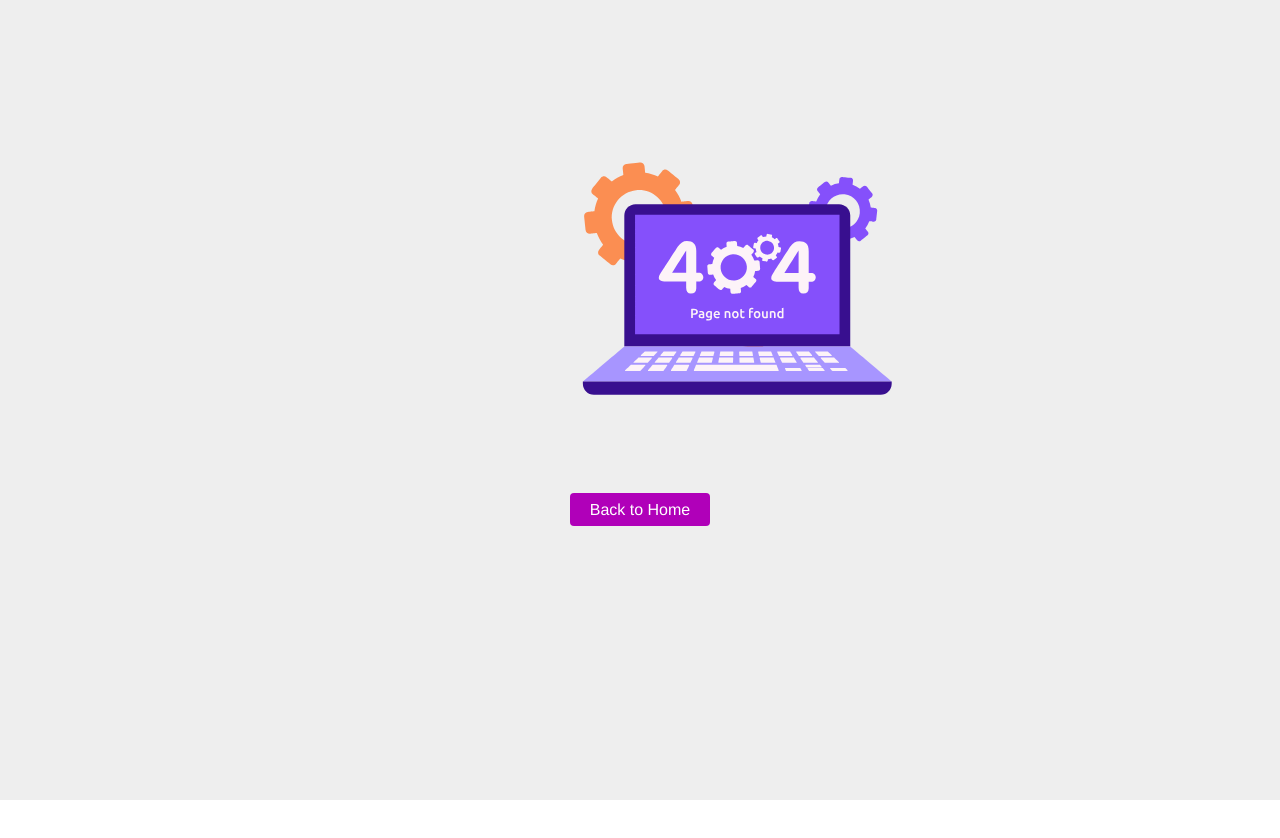
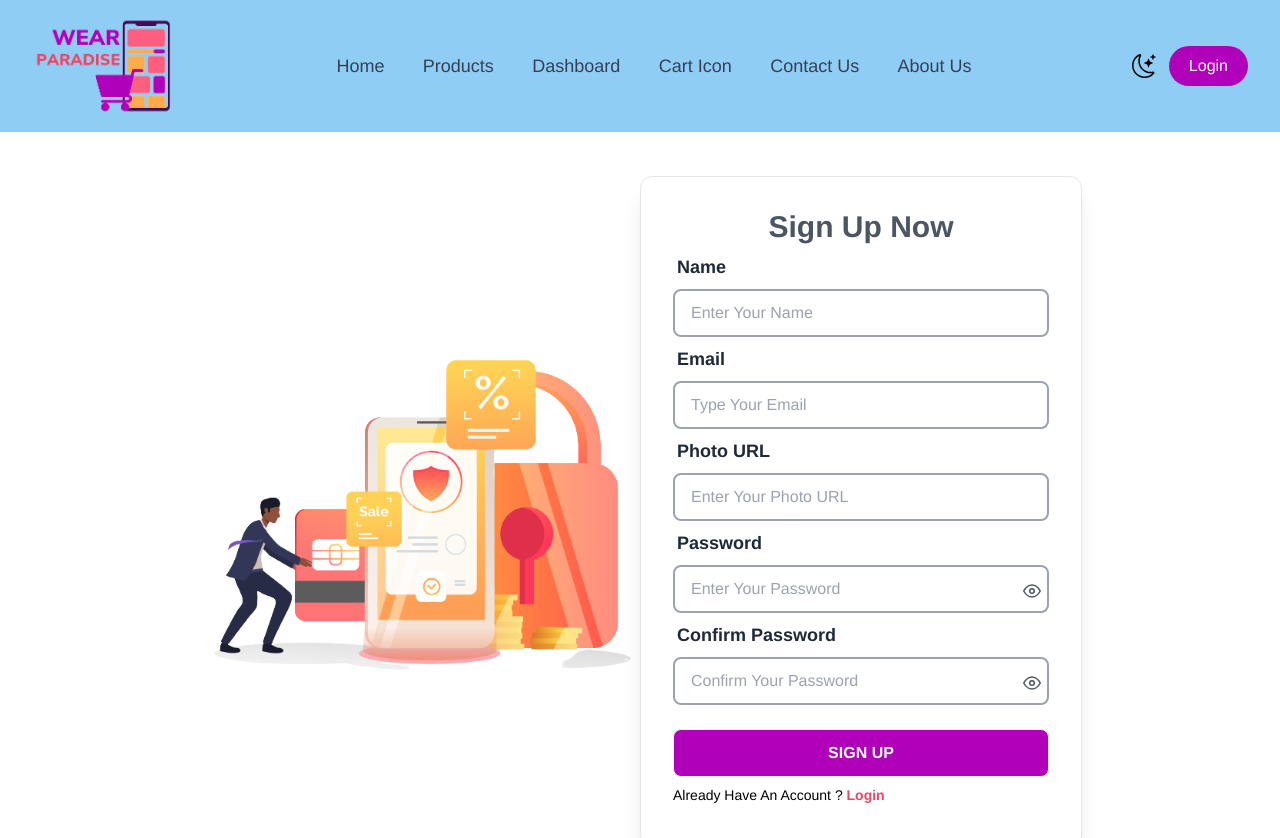
Before and after one commit to yasinarafat4/wear-paradise-client, a React (Vite) app: page /signUp in a window 1280 px wide. Before the commit this address had no page. Shown: the top 838 px of the page. Before the commit the page ends 800 px from the top, so only its background shows below. Built offline with nearby package versions, Linux system fonts and the light colour scheme.

Commit message:
Sign Up page added

```diff
--- a/src/pages/Login/Login.jsx
+++ b/src/pages/Login/Login.jsx
@@ -24,7 +24,7 @@ const Login = () => {
               </h2>
               <div className="text-center">
                 <h3 className="font-medium mb-6">
-                  Have not any account?{" "}
+                  Have Not Any Account?{" "}
                   <Link to="/signUp">
                     <span className="text-[#e84766] font-semibold">
                       Sign Up
--- /dev/null
+++ b/src/pages/SignUp/SignUp.jsx
@@ -0,0 +1,134 @@
+import React from "react";
+import { Helmet } from "react-helmet-async";
+import { FiEye } from "react-icons/fi";
+import { Link } from "react-router-dom";
+import signUpImage from "../../assets/images/login&signup/signup.png";
+
+const SignUp = () => {
+  return (
+    <div>
+      <Helmet>
+        <title>WP | Sign Up</title>
+      </Helmet>
+      <div className="hero-content overflow-auto">
+        <div className="flex flex-col lg:flex-row card justify-center items-center lg:mt-40">
+          <div className="lg:w-1/2 pb-6 lg:pb-0">
+            <img className="lg:w-full" src={signUpImage} alt="" />
+          </div>
+          <div className="card-body w-full lg:w-1/2 border rounded-xl shadow-xl">
+            <form>
+              <h2 className="text-3xl text-center font-bold text-gray-600 dark:text-white">
+                Sign Up Now
+              </h2>
+
+              {/* Name Field */}
+              <div className="form-control">
+                <label className="label">
+                  <span className="label-text text-lg font-semibold dark:text-white">
+                    Name
+                  </span>
+                </label>
+                <input
+                  type="text"
+                  name="name"
+                  placeholder="Enter Your Name"
+                  className="input border-2 border-gray-400 focus:border-[#e84766]"
+                  required
+                />
+              </div>
+
+               {/* Email Field */}
+               <div className="form-control">
+                <label className="label">
+                  <span className="label-text text-lg font-semibold dark:text-white">
+                    Email
+                  </span>
+                </label>
+                <input
+                  type="email"
+                  name="email"
+                  placeholder="Type Your Email"
+                  className="input border-2 border-gray-400 focus:border-[#e84766]"
+                  required
+                />
+              </div>
+
+               {/* Photo URL Field */}
+               <div className="form-control">
+                <label className="label">
+                  <span className="label-text text-lg font-semibold dark:text-white">
+                    Photo URL
+                  </span>
+                </label>
+                <input
+                  type="email"
+                  name="email"
+                  placeholder="Enter Your Photo URL"
+                  className="input border-2 border-gray-400 focus:border-[#e84766]"
+                  required
+                />
+              </div>
+
+              {/* Password Field */}
+              <div className="form-control relative">
+                <label className="label">
+                  <span className="label-text text-lg font-semibold dark:text-white">
+                    Password
+                  </span>
+                </label>
+                <input
+                  name="password"
+                  type="password"
+                  placeholder="Enter Your Password"
+                  className="input border-2 border-gray-400 focus:border-[#e84766]"
+                  required
+                />
+                <div className="absolute top-[70px] right-2 transform -translate-y-1/2 h-8 flex items-center cursor-pointer">
+                  {/* <FiEyeOff className="text-gray-500" /> */}
+                  <FiEye className="text-gray-600 text-lg" />
+                </div>
+              </div>
+
+              {/* Confirm Password Field */}
+              <div className="form-control relative">
+                <label className="label">
+                  <span className="label-text text-lg font-semibold dark:text-white">
+                    Confirm Password
+                  </span>
+                </label>
+                <input
+                  name="Confirm"
+                  type="password"
+                  placeholder="Confirm Your Password"
+                  className="input border-2 border-gray-400 focus:border-[#e84766]"
+                  required
+                />
+                <div className="absolute top-[70px] right-2 transform -translate-y-1/2 h-8 flex items-center cursor-pointer">
+                  {/* <FiEyeOff className="text-gray-500" /> */}
+                  <FiEye className="text-gray-600 text-lg" />
+                </div>
+              </div>
+
+              {/* <p className="text-red-600 text-sm m-1 font-semibold">{error}</p> */}
+              <div className="form-control mt-6">
+                <input
+                  type="submit"
+                  value="Sign Up"
+                  className="btn bg-[#b000b9] hover:bg-[#e84766] text-white px-3 py-1 text-sm md:text-base md:px-5 md:py-2 duration-500 rounded-lg"
+                />
+              </div>
+              <h3 className="font-medium my-2">
+                  Already Have An Account ?{" "}
+                  <Link to="/login">
+                    <span className="text-[#e84766] font-semibold">Login</span>
+                  </Link>{" "}
+                </h3>
+            </form>
+          </div>
+        </div>
+      </div>
+    </div>
+  );
+};
+
+export default SignUp;
```
Also changed, not shown: src/Routes/Router.jsx (+6 -1 lines).
